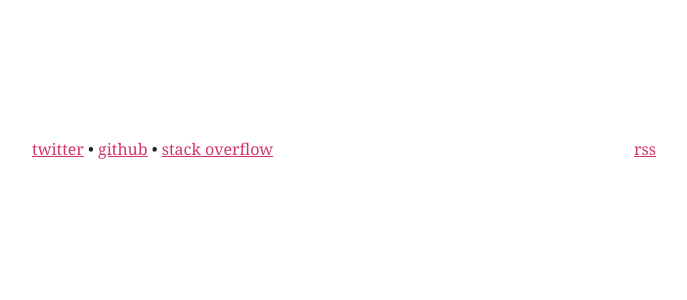
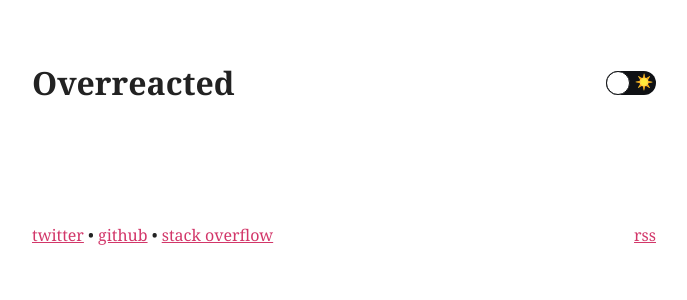
Before and after one commit to chimanSeyedhashemi/post, a Next.js app in the folder my-app/: page / in a window 1280 px wide. Shown: the top 300 px of the page, without its empty margins (296-983 px from the left). Built offline with nearby package versions, Linux system fonts and the light colour scheme.

Commit message:
Add header

```diff
--- a/my-app/pages/index.tsx
+++ b/my-app/pages/index.tsx
@@ -1,6 +1,7 @@
 import type { NextPage } from "next";
 import Head from "next/head";
 import { Footer } from "../components/Layout/Footer";
+import { Header } from "../components/Layout/Header";
 import styles from "../styles/Home.module.css";
 
 const Home: NextPage = () => {
@@ -12,6 +13,7 @@
         <link rel="icon" href="/icon-144x144.png" />
       </Head>
       <div className={styles.container}>
+        <Header />
         <Footer />
       </div>
     </>
```
